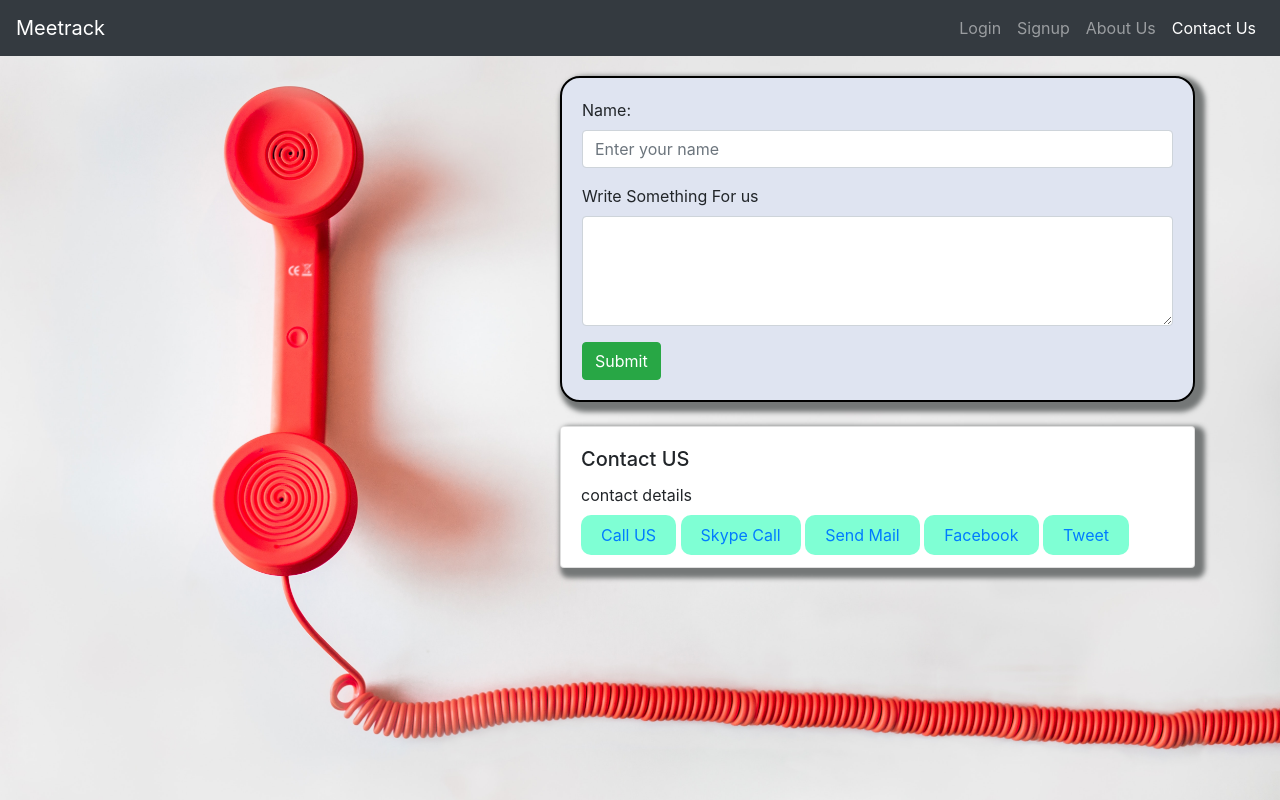
After one commit to krishnasharma5547/Project_Management, a Django app: page /contact/ in a window 1280 px wide. The commit adds this page. Run offline with Django 3.2, Linux system fonts and the light colour scheme.

Commit message:
some final UI changes

```diff
--- a/project_management/app/templates/base.html
+++ b/project_management/app/templates/base.html
@@ -8,14 +8,13 @@
     <!-- Bootstrap CSS -->
     <link rel="stylesheet" href="https://cdn.jsdelivr.net/npm/bootstrap@4.5.3/dist/css/bootstrap.min.css"
         integrity="sha384-TX8t27EcRE3e/ihU7zmQxVncDAy5uIKz4rEkgIXeMed4M0jlfIDPvg6uqKI2xXr2" crossorigin="anonymous">
-
-    <title>Project Management</title>
+    <title>{% block title %}{% endblock title %}</title>
 </head>
 
 <body>
     <!-- navabar start -->
     <nav class="navbar navbar-expand-lg  navbar-dark bg-dark">
-        <a class="navbar-brand" href="/">Project Management</a>
+        <a class="navbar-brand" href="/">Meetrack</a>
         <button class="navbar-toggler" type="button" data-toggle="collapse" data-target="#navbarNav"
             aria-controls="navbarNav" aria-expanded="false" aria-label="Toggle navigation">
             <span class="navbar-toggler-icon"></span>
@@ -30,15 +29,15 @@
                 </li>
                 {% endif%}
                 {% if request.user.is_authenticated %}
-                <li class="nav-item">
+                <li class="nav-item {% block logoutActive %} {% endblock logoutActive %}">
                     <a class="nav-link" href="/logout">Logout</a>
                 </li>
 
                 {% else %}
-                <li class="nav-item">
+                <li class="nav-item {% block loginActive %} {% endblock loginActive %}">
                     <a class="nav-link" href="/login">Login</a>
                 </li>
-                <li class="nav-item">
+                <li class="nav-item {% block signupActive %} {% endblock signupActive %}">
                     <a class="nav-link" href="/signup">Signup</a>
                 </li>
                 <li>
@@ -46,8 +45,12 @@
                 </li>
                 {% endif %}
 
-                <li class="nav-item">
-                    <a class="nav-link" href="/about">About</a>
+                <li class="nav-item {% block aboutActive %} {% endblock aboutActive %}">
+                    <a class="nav-link" href="/about">About Us</a>
+                </li>
+
+                <li class="nav-item {% block contactActive %} {% endblock contactActive %}">
+                    <a class="nav-link" href="/contact">Contact Us</a>
                 </li>
             </ul>
         </div>
--- /dev/null
+++ b/project_management/app/templates/contact.html
@@ -0,0 +1,79 @@
+{% extends 'base.html' %}
+{% block title %} Contact: Meetrack {% endblock title %}
+{% block contactActive %} active{% endblock contactActive %}
+{% load static %}
+{% block content %}
+
+
+<style>
+    body {
+        background-image: url("{% static 'images/background.jpg' %}");
+        background-position: top 50px;
+        background-attachment: fixed;
+        background-repeat: no-repeat;
+        background-size: cover;
+    }
+
+    .contact_form {
+        margin-top: 20px;
+        padding: 20px;
+        background-color: rgb(223, 228, 241);
+        border: 2px solid black;
+        border-radius: 20px;
+        box-shadow: 5px 5px 5px 5px rgb(116, 119, 119);
+    }
+    .card-body a{
+        padding: 10px 20px;
+        background-color: aquamarine;
+        border-radius: 10px;
+        margin-top: 5px;
+
+    }
+    .card{
+        box-shadow: 5px 5px 5px 5px rgb(116, 119, 119);
+
+    }
+
+    .card-body a:hover{
+        background-color: cornflowerblue;
+        text-decoration: none;
+        color: white;
+    }
+</style>
+
+<div class="container">
+    <div class="row">
+        <div class="col-md-5">
+
+        </div>
+        <div class="col-md-7 ">
+            <div class="contact_form">
+                <form action="" method="">
+                    <div class="mb-3">
+                        <label for="contact_name" class="form-label">Name: </label>
+                        <input type="text" class="form-control" id="contact_name" placeholder="Enter your name">
+                    </div>
+                    <div class="mb-3">
+                        <label for="text" class="form-label">Write Something For us</label>
+                        <textarea class="form-control" id="text" rows="4"></textarea>
+                    </div>
+                    <button type="submit" class="btn btn-success">Submit</button>
+                </form>
+            </div>
+            <div class="card w-100 mt-4">
+                <div class="card-body">
+                    <h5 class="card-title" target="_blank">Contact US</h5>
+                    <p class="card-text" target="_blank">contact details</p>
+                    <a href="tel:8445080110" target="_blank">Call US</a>
+                    <a href="callto:8445080110" target="_blank">Skype Call</a>
+                    <a href = "mailto: kksharmaz786@gmail.com" target="_blank">Send Mail</a>
+                    <a href="https://www.facebook.com/profile.php?id=100008457829281" target="_blank">Facebook</a>
+                    <a href="https://twitter.com/krishna38748795" target="_blank">Tweet</a>
+                </div>
+            </div>
+        </div>
+    </div>
+</div>
+
+
+    {% endblock %}
--- a/project_management/app/urls.py
+++ b/project_management/app/urls.py
@@ -1,7 +1,7 @@
 
 from django.contrib import admin
 from django.urls import path
-from app.views import home , login , signup , add_todo , signout , delete_todo, change_todo,about
+from app.views import home , login , signup , add_todo , signout , delete_todo, change_todo,about,contact
 
 
 urlpatterns = [
@@ -13,4 +13,5 @@ urlpatterns = [
    path('change-status/<int:id>/<str:status>' , change_todo ),
    path('logout/' , signout ),
    path('about/', about),
+   path('contact/', contact),
 ]
--- a/project_management/app/views.py
+++ b/project_management/app/views.py
@@ -5,6 +5,7 @@ from django.contrib.auth.forms import UserCreationForm , AuthenticationForm
 # Create your views here.
 from app.forms import TODOForm
 from app.models import TODO
+from django.contrib import messages
 from django.contrib.auth.decorators import login_required
 
 
@@ -58,6 +59,7 @@ def signup(request):
             user = form.save()
             print(user)
             if user is not None:
+                messages.success(request, "Account created Successfully" )
                 return redirect('login')
         else:
             return render(request , 'signup.html' , context=context)
@@ -76,6 +78,7 @@ def add_todo(request):
             todo.user = user
             todo.save()
             print(todo)
+            messages.success(request, "Task added Successfully" )
             return redirect("home")
         else:
             return render(request , 'index.html' , context={'form' : form})
@@ -84,6 +87,7 @@ def add_todo(request):
 def delete_todo(request , id ):
     print(id)
     TODO.objects.get(pk = id).delete()
+    messages.success(request, "Task deleted Successfully" )
     return redirect('home')
 
 def change_todo(request , id  , status):
@@ -100,3 +104,6 @@ def signout(request):
 
 def about(request):
     return render(request, "about.html")
+
+def contact(request):
+    return render(request, "contact.html")
```
Also changed, not shown: project_management/app/templates/about.html (+8 -7 lines), project_management/app/templates/index.html (+34 -2 lines), project_management/app/templates/login.html (+12 -1 lines), project_management/app/templates/signup.html (+21 -5 lines), project_management/project_management/settings.py (+11 -0 lines), project_management/app/static/images/background.jpg (added), project_management/app/static/images/px.jpg (added), project_management/db.sqlite3, 1 other file.
